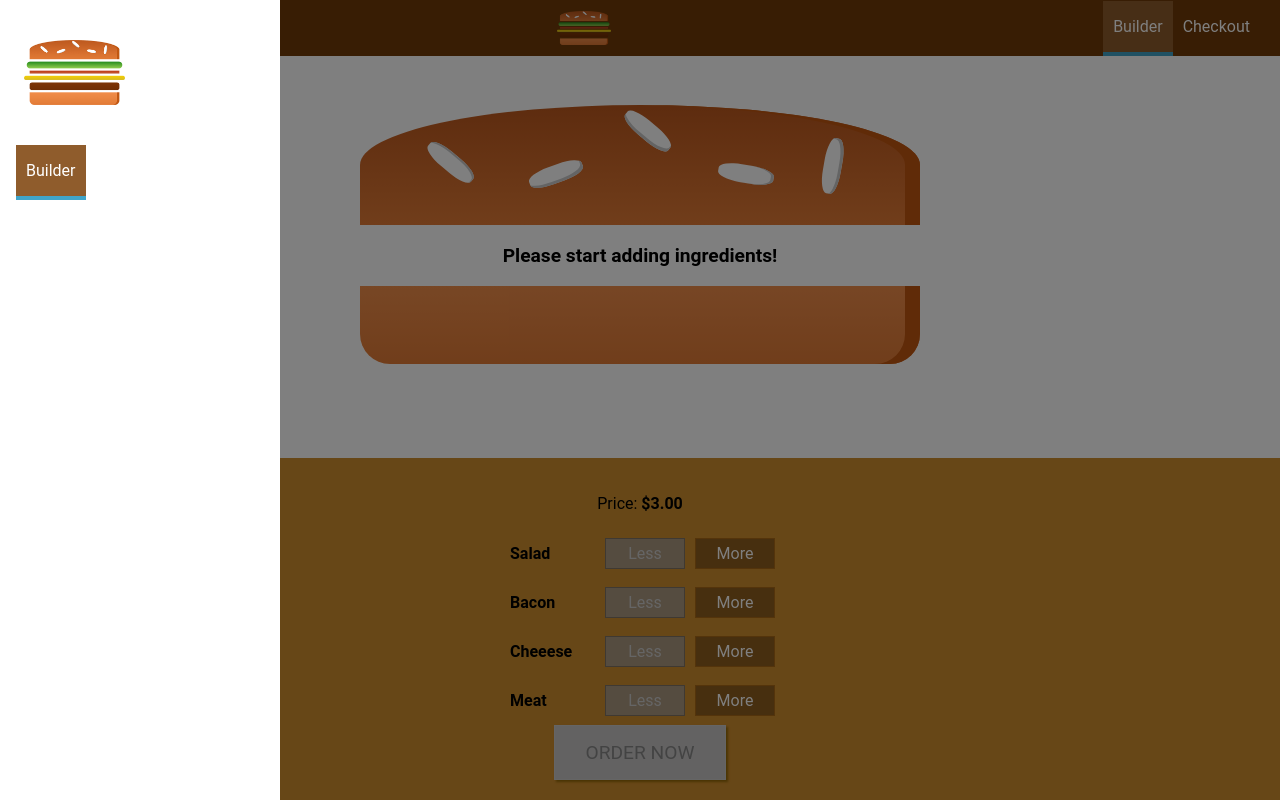
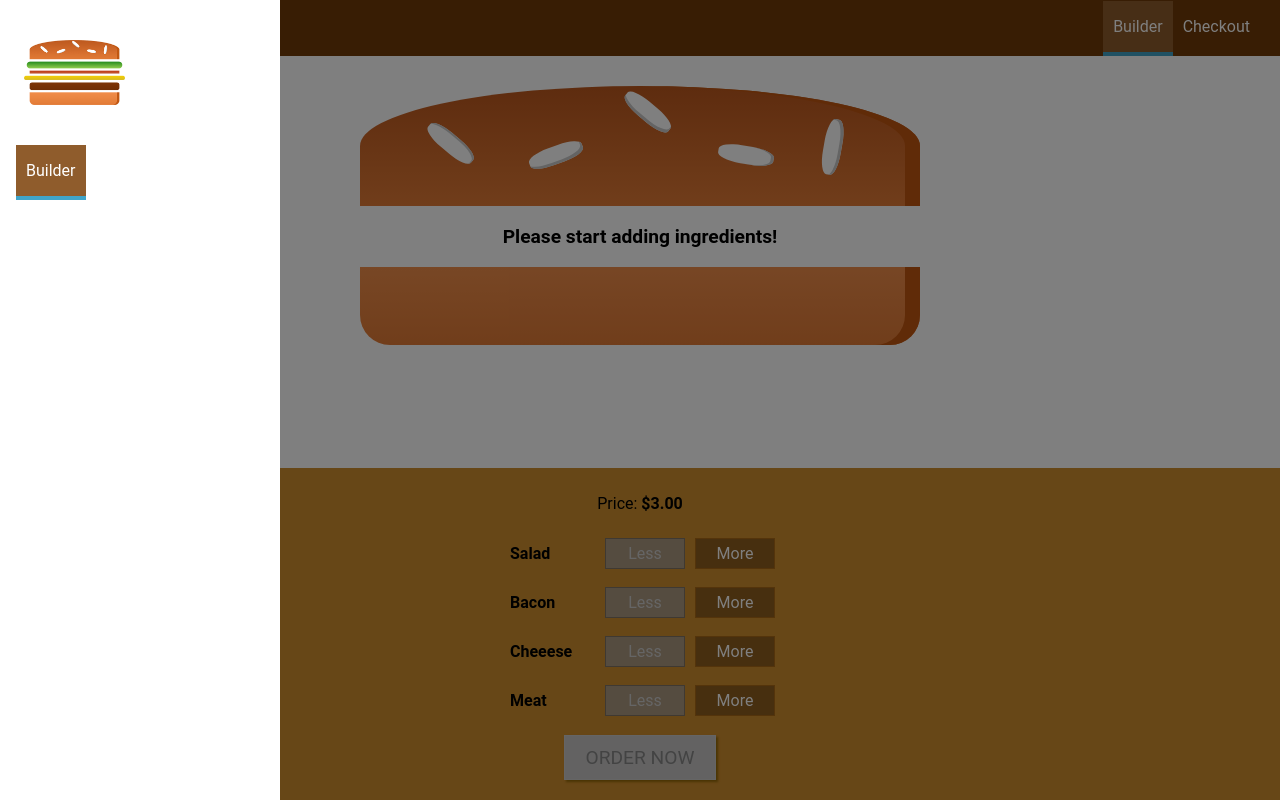
Before and after one commit to xindixu/subway-builder, a React (Create React App) app: page / in a window 1280 px wide. Built offline with nearby package versions, Linux system fonts and the light colour scheme.

Commit message:
finish sidedrawer

```diff
--- a/src/components/Layout/Layout.tsx
+++ b/src/components/Layout/Layout.tsx
@@ -1,20 +1,43 @@
-import React from 'react'
+import React, {Component} from 'react'
 import Aux from '../../hoc/Aux'
 import styles from './Layout.module.css'
 import Toolbar from '../Navigation/Toolbar/Toolbar'
 import SideDrawer from '../Navigation/SideDrawer/SideDrawer'
 
-const Layout = (props:any) => {
+
+interface State {
+  showSideDrawer: boolean;
+}
+
+class Layout extends Component {
+  state:State = {
+    showSideDrawer: true
+  }
+
+  sideDrawerClosedHandler = () => {
+    this.setState({showSideDrawer:false})
+  }
+
+  sideDrawerToggleHandler = () => {
+    this.setState((prevState:State) => {
+      return {showSideDrawer: !prevState.showSideDrawer}
+    })
+  }
+
+  render(){
     return (
       <Aux>
-      <div>Toolbar, SideDrawer, Backdrop</div>
-      <Toolbar/>
-      <SideDrawer/>
+        <Toolbar drawerToggleClicked={this.sideDrawerToggleHandler}/>
+        <SideDrawer
+          open={this.state.showSideDrawer}
+          closed={this.sideDrawerClosedHandler}/>
         <main className={styles.Content}>
-        {props.children}
+          {this.props.children}
         </main>
       </Aux>
     )
   }
 
+}
+
 export default Layout
--- /dev/null
+++ b/src/components/Navigation/SideDrawer/DrawerToggle/DrawerToggle.module.css
@@ -0,0 +1,23 @@
+.DrawerToggle {
+    width: 40px;
+    height: 100%;
+    display: flex;
+    flex-flow: column;
+    justify-content: space-around;
+    align-items: center;
+    padding: 10px 0;
+    box-sizing: border-box;
+    cursor: pointer;
+}
+
+.DrawerToggle div {
+    width: 90%;
+    height: 3px;
+    background-color: white;
+}
+
+@media (min-width: 500px) {
+    .DrawerToggle {
+        display: none;
+    }
+}
--- /dev/null
+++ b/src/components/Navigation/SideDrawer/DrawerToggle/DrawerToggle.tsx
@@ -0,0 +1,12 @@
+import React from 'react'
+import styles from './DrawerToggle.module.css'
+
+const DrawerToggle = (props:any) => (
+  <div className={styles.DrawerToggle} onClick={props.clicked}>
+    <div></div>
+    <div></div>
+    <div></div>
+  </div>
+)
+
+export default DrawerToggle
--- a/src/components/Navigation/SideDrawer/SideDrawer.tsx
+++ b/src/components/Navigation/SideDrawer/SideDrawer.tsx
@@ -7,10 +7,14 @@ import Backdrop from '../../UI/Backdrop/Backdrop'
 import Aux from '../../../hoc/Aux'
 
 const SideDrawer = (props: any) => {
+  const attachedClasses = [styles.SideDrawer, styles.Close]
+  if(props.open){
+    attachedClasses[1] =  styles.Open
+  }
   return (
     <Aux>
-      <Backdrop show/>
-      <div className={styles.SideDrawer}>
+      <Backdrop show={props.open} clicked={props.closed}/>
+      <div className={attachedClasses.join(' ')}>
         <div className={styles.Logo}>
           <Logo />
         </div>
--- a/src/components/Navigation/Toolbar/Toolbar.tsx
+++ b/src/components/Navigation/Toolbar/Toolbar.tsx
@@ -2,10 +2,11 @@ import React from 'react'
 import styles from './Toolbar.module.css'
 import Logo from '../../Logo/Logo'
 import NavigationItems from '../NavigationItems/NavigationItems'
+import DrawerToggle from '../SideDrawer/DrawerToggle/DrawerToggle'
 
 const Toolbar = (props:any) => (
   <header className={styles.Toolbar}>
-    <div>MENU</div>
+    <DrawerToggle clicked={props.drawerToggleClicked}/>
     <div className={styles.Logo}>
       <Logo/>
     </div>
--- a/src/components/Sandwich/BuildControls/BuildControls.module.css
+++ b/src/components/Sandwich/BuildControls/BuildControls.module.css
@@ -8,8 +8,7 @@
   display: flex;
   flex-flow: column;
   align-items: center;
-  box-shadow: 0 2px 1px #ccc;
-  padding: 20px 0px;
+  padding: 10px 0px;
 }
 
 
@@ -21,7 +20,8 @@
     color: #966909;
     font-family: inherit;
     font-size: 1.2em;
-    padding: 15px 30px;
+    padding: 10px 20px;
+    margin: 10px;
     box-shadow: 2px 2px 2px #966909;
 }
 
--- a/src/components/Sandwich/Sandwich.module.css
+++ b/src/components/Sandwich/Sandwich.module.css
@@ -19,14 +19,14 @@
 @media (min-width:500px) and (min-height:801px) {
   .Sandwich {
     width: 600px;
-    height: 600px;
+    height: 500px;
   }
 
 }
 
-@media (max-width:500) and (max-height:800px) {
+@media (max-width:500px) and (max-height:800px) {
   .Sandwich {
-    width: 400px;
+    width: 100%;
     height: 300px;
   }
 
--- a/src/components/Sandwich/SandwichIngredient/SandwichIngredient.module.css
+++ b/src/components/Sandwich/SandwichIngredient/SandwichIngredient.module.css
@@ -90,7 +90,7 @@
 }
 
 .Cheese {
-    width: 90%;
+    width: 85%;
     height: 4.5%;
     margin: 2% auto;
     background: linear-gradient(#f4d004, #d6bb22);
@@ -99,7 +99,7 @@
 
 .Salad {
     width: 85%;
-    height: 7%;
+    height: 6%;
     margin: 2% auto;
     background: linear-gradient(#228c1d, #91ce50);
     border-radius: 20px;
```
Lines whose indentation alone changed are shown as unchanged.
